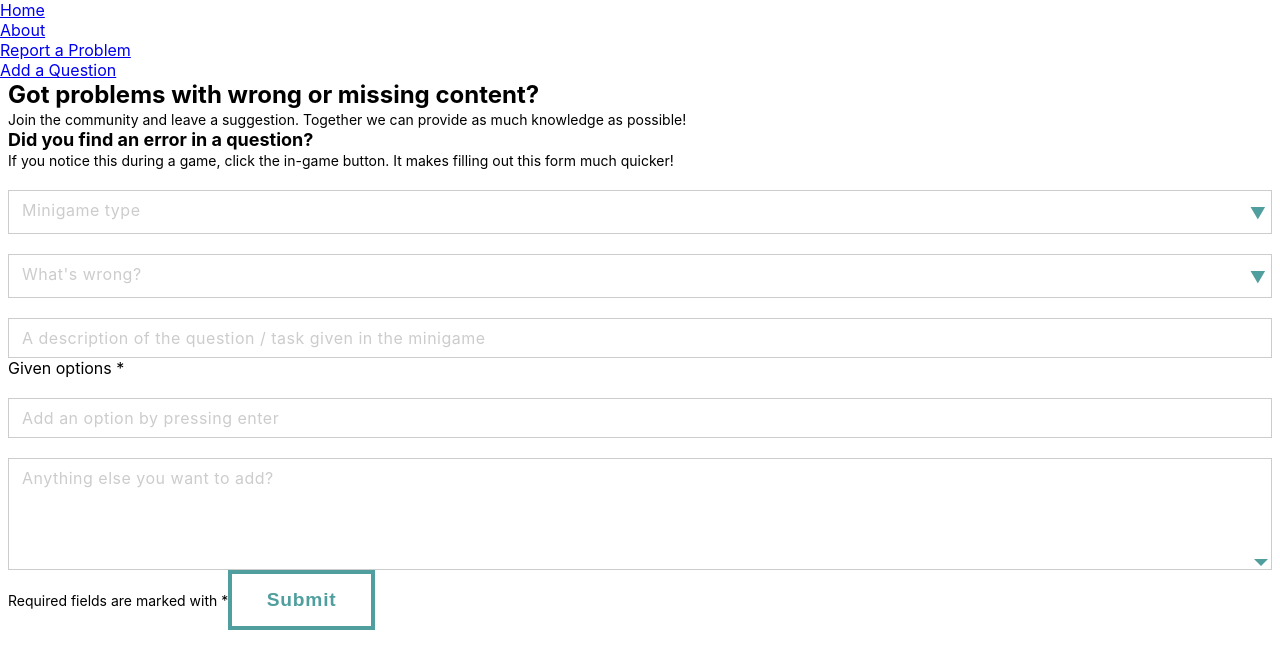
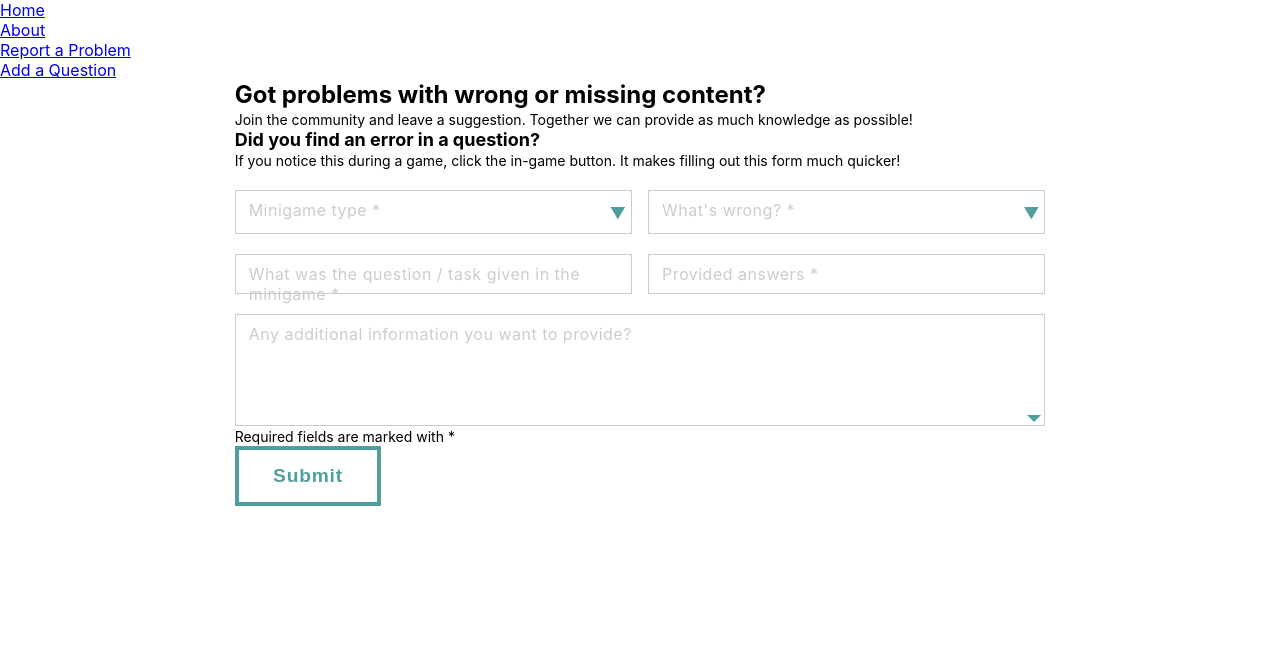
Before and after one commit to q-wiki/q-wiki.github.io, a React app: page /#/report in a window 1280 px wide. Shown: the top 668 px of the page. Built offline with nearby package versions, Linux system fonts and the light colour scheme.

Commit message:
Make sure the "report problem form" is mostly functional again (sans TagList)

```diff
--- a/src/components/atoms/Dropdown/Dropdown.js
+++ b/src/components/atoms/Dropdown/Dropdown.js
@@ -5,8 +5,8 @@ import './dropdown.scss';
 
 const Dropdown = ({ ...props }) => (
     <div className="dropdown input-effect">
-        <select required className="effect-20" defaultValue="default">
-            <option key="1000" value="default"/>
+        <select required className="effect-20" defaultValue='' onChange={props.onChange}>
+            <option key="1000" value=''/>
             {props.options.map((item, i) =>
                 <option key={item.key || i} value={item.value || item.text}>{item.text}</option>
             )}
@@ -20,11 +20,12 @@ const Dropdown = ({ ...props }) => (
 
 Dropdown.propTypes = {
     placeholder: PropTypes.string,
+    onChange: PropTypes.func,
     options: PropTypes.array,
 };
 
 Dropdown.defaultProps = {
-
+    onChange: Function.prototype
 };
 
 export default Dropdown;
--- a/src/components/atoms/TextArea/TextArea.js
+++ b/src/components/atoms/TextArea/TextArea.js
@@ -18,10 +18,11 @@ const TextArea = props => (
 
 TextArea.propTypes = {
     placeholder: PropTypes.string,
+    onChange: PropTypes.func,
+    onKeyPress: PropTypes.func
 };
 
 TextArea.defaultProps = {
-
 };
 
 export default TextArea;
--- a/src/components/atoms/TextField/TextField.js
+++ b/src/components/atoms/TextField/TextField.js
@@ -23,14 +23,12 @@ const TextField = ({children, ...props }) => (
 TextField.propTypes = {
     placeholder: PropTypes.string,
     children: PropTypes.node,
-    onChange: PropTypes.function,
-    onKeyPress: PropTypes.function,
+    onChange: PropTypes.func,
+    onKeyPress: PropTypes.func,
     value: PropTypes.string,
 };
 
 TextField.defaultProps = {
-  onChange: Function.prototype,
-  onKeyPress: Function.prototype
 };
 
 export default TextField;
--- a/src/components/organisms/ReportPage/ReportPage.js
+++ b/src/components/organisms/ReportPage/ReportPage.js
@@ -2,6 +2,7 @@ import React, { useState } from 'react'
 import {Col, Row} from 'react-flexbox-grid'
 
 import Button from '../../atoms/Button/Button'
+import Container75 from '../../atoms/Container75/Container75'
 import Dropdown from '../../atoms/Dropdown/Dropdown'
 import Heading from '../../atoms/Heading/Heading'
 import Paragraph from '../../atoms/Paragraph/Paragraph'
@@ -38,39 +39,72 @@ function Report () {
   const [problem, setProblem] = useState('')
 
   return <form onSubmit={form => console.log('form submitted with data', form)}>
+    <Row>
+      <Col xs>
         <Dropdown
-      label='Minigame type *'
-      placeholder='Minigame type'
+          placeholder='Minigame type *'
           options={[
             {key: 'sorting', value: 'sorting', text: 'Sorting'},
             {key: 'multipleChoice', value: 'multipleChoice', text: 'Multiple Choice'},
           ]}
-      onChange={(_, {value}) => setMinigameType(value)} />
+          onChange={e => setMinigameType(e.target.value)} />
+      </Col>
+      <Col xs>
         <Dropdown
           disabled={minigameType === ''}
-      label={`What's wrong? *`}
-      placeholder={`What's wrong?`}
+          placeholder={`What's wrong? *`}
           options={problemOptions(minigameType)}
-      onChange={(_, {value}) => setProblem(value)} />
+          onChange={e => setProblem(e.target.value)} />
+      </Col>
+    </Row>
     {problem === 'other' &&
+      <Row>
+        <Col xs>
           <div>
-        <TextArea label='Specify problem *' placeholder='Specify problem' />
-      </div>}
-    <TextField label='Minigame task*' placeholder='A description of the question / task given in the minigame' />
-    <TagList label='Given options *' placeholder='Add an option by pressing enter' tagName='answerOptions' />
-    <TextArea label='Additional comments' placeholder='Anything else you want to add?' />
+            <TextArea placeholder='Specify problem *' />
+          </div>
+        </Col>
+      </Row>}
+    <Row>
+      <Col xs>
+        <TextField placeholder='What was the question / task given in the minigame *' />
+      </Col>
+      <Col xs>
+        <TagList placeholder='Provided answers *' tagName='answerOptions' />
+      </Col>
+    </Row>
+    <Row>
+      <Col xs>
+        <TextArea placeholder='Any additional information you want to provide?' />
+      </Col>
+    </Row>
+    <Row>
+      <Col xs>
         <Paragraph>Required fields are marked with *</Paragraph>
+      </Col>
+    </Row>
+    <Row>
+      <Col xs>
         <Button>Submit</Button>
+      </Col>
+    </Row>
   </form>
 }
 
 export default function ReportPage() {
-  return <>
+  return <Container75>
+    <Row>
+      <Col xs>
         <Heading type='H1'>Got problems with wrong or missing content?</Heading>
         <Paragraph>Join the community and leave a suggestion. Together we can provide as much knowledge as possible!</Paragraph>
-
+      </Col>
+    </Row>
+    <Row>
+      <Col xs>
         <Heading type='H2'>Did you find an error in a question?</Heading>
         <Paragraph>If you notice this during a game, click the in-game button. It makes filling out this form much quicker!</Paragraph>
+      </Col>
+    </Row>
     <Report />
-  </>
+  </Container75>
 }
```
Lines whose indentation alone changed are shown as unchanged.
